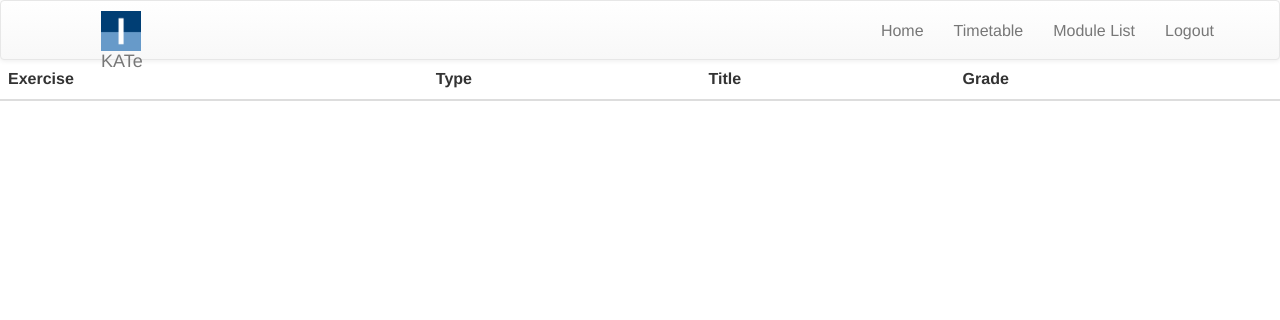
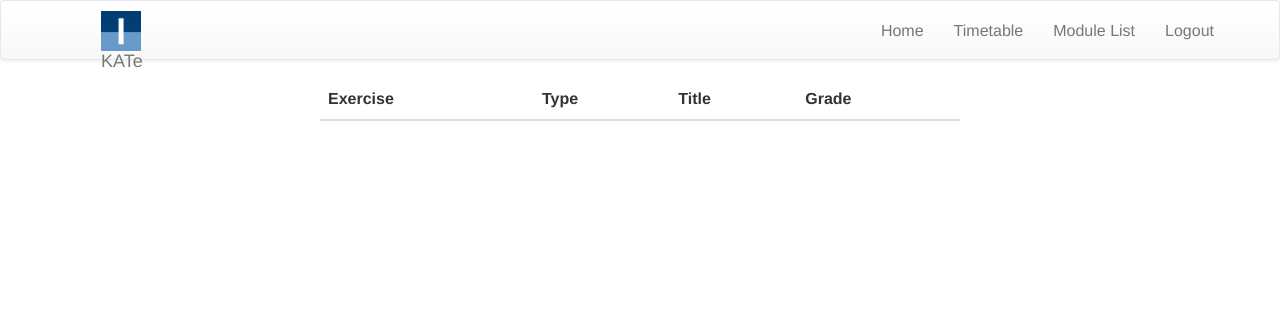
Before and after one commit to yifanthomaswu/KATE-Django, a Django app: template KATE/kateapp/templates/kateapp/individual_record.html in a window 1280 px wide. Shown: the top 320 px of the page. Run offline with Django 3.2, Linux system fonts and the light colour scheme; the template is opened without the code that fills it, so the values that code supplies are empty; parts of the project's set-up code (start-up, migrations or seed data) failed here and were passed over; some libraries are stand-ins or nearby versions.

Commit message:
Added more styling for ind. record

```diff
--- a/KATE/kateapp/templates/kateapp/individual_record.html
+++ b/KATE/kateapp/templates/kateapp/individual_record.html
@@ -26,7 +26,7 @@
           </div>
         </nav>
 
-        <div>
+        <div class="container-link">
             <table class="table table-striped">
                 <thead>
                     <th>Exercise</th>
```
